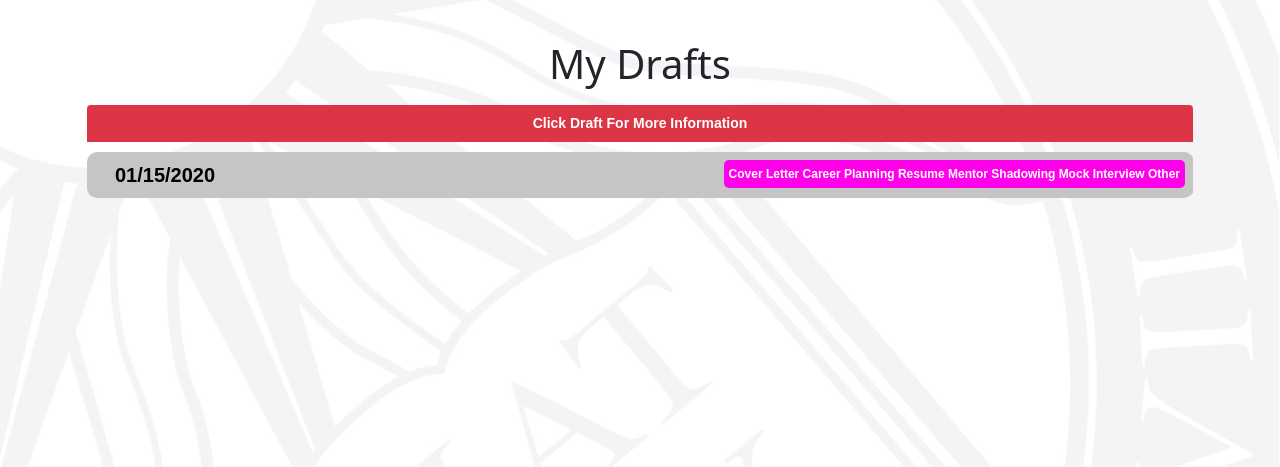
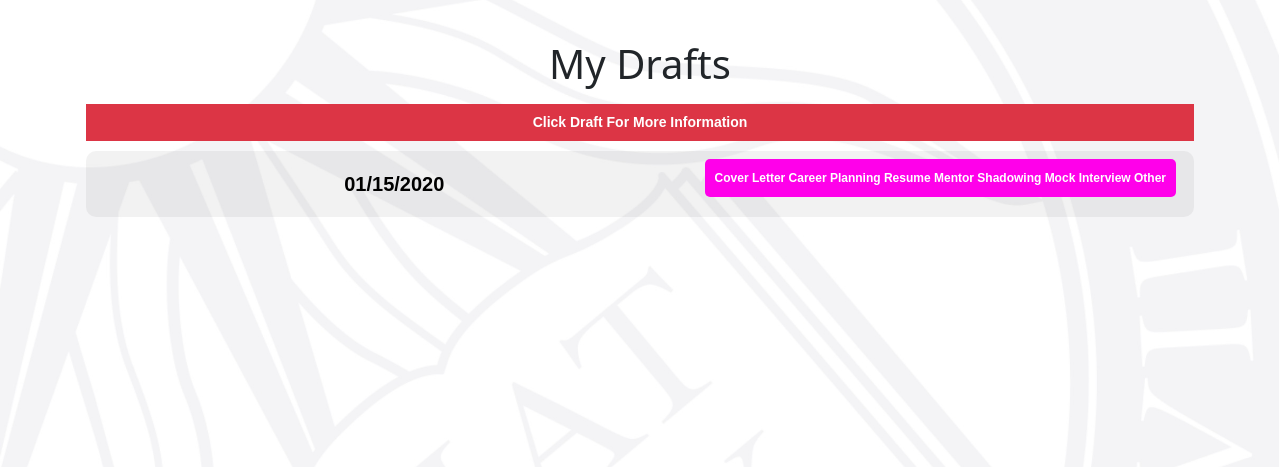
Before and after one commit to Levrk/Clark-Alumni-Website, a Django app: template Clark-Alumni-Website/templates/draft.html in a window 1280 px wide. Shown: the part 141-608 px from the top of the page. Run offline with Django 5.2, Linux system fonts and the light colour scheme; the template is opened without the code that fills it: values that come from a table or form of the project are taken from there, others are empty; tables that the repository leaves empty hold one stand-in row (values such as "Sample post"); some libraries are stand-ins or nearby versions.

Commit message:
changes
fux

```diff
--- a/Clark-Alumni-Website/templates/draft.html
+++ b/Clark-Alumni-Website/templates/draft.html
@@ -12,172 +12,104 @@
   <link rel="stylesheet" type="text/css" href="{% static 'view_my_requests.css' %}">
 
   <style>
-    /* Add some padding to the table cells */
+    /* General table styling */
     table {
-      border-spacing: 0 15px;
-      /* Add vertical spacing between rows */
-      background: transparent;
-      /* Make the table background transparent */
+        border-spacing: 0 15px; /* Vertical spacing between rows */
+        background: transparent; /* Transparent table background */
     }
 
-    table th,
-    table td {
-      background: #fff;
-      /* Add a background to the cells */
-      border: none;
-      /* Remove the cell borders */
+    /* Styling for all table cells */
+    table th, table td {
+        background: #fff; /* White background for cells */
+        border: none; /* No borders on cells */
     }
 
-    /* Add a background color to the table header */
+    /* Header row specific styling */
     table thead {
-      background-color: #f2f2f2;
-      padding-bottom: 20px;
-      /* Adjust this value as needed */
-    }
-
-    table thead th {
-      padding-bottom: 20px;
-      /* Adjust this value as needed */
+        background-color: #f2f2f2; /* Light grey background */
     }
 
 
-    /* Add hover effects to the table rows */
-    table tbody tr:hover {
-      background-color: #ddd;
+    table thead th {
+        padding-bottom: 20px; /* Bottom padding for header cells */
     }
 
-    /* Add some margin to the bottom of each row */
-    table tbody tr {
-      margin-bottom: 10px;
+    /* Hover effects and margin for table body rows */
+
+    table tbody tr:hover {
+        background-color: #ddd; /* Light grey background on hover */
     }
 
-    /* Add border radius to each row */
     table tbody tr {
-      border-radius: 10px;
+        margin-bottom: 5px; /* Bottom margin for rows */
+        border-radius: 5px; /* Rounded corners for rows */
     }
 
-    /* Add borders and border radius to the table */
-    table {
-      border: 1px solid #ddd;
-      border-radius: 5px;
-      overflow: hidden;
-      /* Make sure the border radius is applied to the table */
+    /* Styling for specific elements within data cells */
+    .submission-date, .status, .date, .help-requested {
+        font-size: 20px;
+        padding: 10px; /* Padding around text */
+        display: inline-block; /* Inline block for alignment */
+        color: black; /* Black text color */
+        border-radius: 5px; /* Rounded corners */
+        font-weight: bold; /* Bold font weight */
+        margin-right: 10px; /* Right margin for spacing */
     }
 
-    /* Make the submission date a bit bigger and in a box */
-    .submission-date {
-      font-size: 30px;
-      padding: 10px;
-      /* Increase padding to make the box bigger */
-      display: inline-block;
-      color: black;
-      border-radius: 5px;
-      font-weight: bold;
-      /* Make the date text bold */
-      margin-right: 10px;
-      /* Add right margin to create space between each box */
+    /* Smaller font size and specific styling for help requested */
+    .help-requested {
+        float: right; /* Align to the right */
+        background-color: rgb(255, 0, 234); /* Pink background */
+        color: white; /* White text */
+        font-size: 12px; /* Smaller font size */
     }
 
-    /* Change the color of the status based on its value */
-    .status {
-      padding: 5px;
-      color: white;
-      border-radius: 5px;
+    /* Status colors for various statuses */
+    .status-submitted {
+        background-color: #43cc08; /* Red background */
     }
 
-    .status-submitted {
-      background-color: #cc0808;
-    }
-
-    .status-assigned {
-      background-color: #17a41a;
+    .status-assigned, .status-closed {
+        background-color: #ff0000; /* Green background */
     }
 
     .status-taken {
-      background-color: #333;
-      /* Change this to the color you want for the "taken" status */
+        background-color: #00b7ff; /* Dark grey for 'taken' status */
     }
 
-    .collapse {
-      background-color: white;
-      /* Make the drop-down menu white */
-      transition: height 0.5s ease-out, opacity 0.5s ease-out;
-      opacity: 0;
+    /* Animations for collapsible elements */
+    .collapse, .collapsing, .collapse.show {
+        background-color: white; /* White background for collapsible content */
+        transition: height 0.5s ease-out, opacity 0.5s ease-out; /* Smooth transition for collapse */
     }
 
     .collapsing {
-      transition: height 0.35s ease-out, opacity 0.35s ease-out;
-      opacity: 0.5;
+        opacity: 0.5; /* Semi-transparent when collapsing */
     }
 
     .collapse.show {
-      transition: height 0.35s ease-out, opacity 0.35s ease-out;
-      opacity: 1;
+        opacity: 1; /* Fully opaque when fully shown */
     }
 
-    .my-accordion {
-      padding: 20px !important;
-      /* Increase padding to make the box bigger */
-      margin-bottom: 10px !important;
-      /* Add bottom margin to create space between each box */
-      position: relative;
-      /* Add position relative to make the delete button absolute */
+    /* Styling for accordion elements */
+    .my-accordion, .my-card, .comment-cell {
+        padding: 20px; /* Padding inside the elements */
+        margin-bottom: 20px; /* Bottom margin */
     }
 
-    .my-card {
-      margin-bottom: 20px;
-      /* Add space between each box */
-      padding: 20px;
-      /* Increase the size of the box */
+    /* Styling for clickable cells */
+    .clickable td {
+        background-color: rgb(208, 208, 208); /* Light grey background */
+        font-size: 20px; /* Larger font size */
+        color: black; /* Black text color */
+        border-radius: 10px; /* Rounded corners */
+        font-weight: bold; /* Bold text */
     }
 
-    .comment-cell {
-      text-align: left;
-      margin-bottom: 20px;
-      /* Add space between each box */
-    }
-
-    .clickable td {
-      background-color: rgb(208, 208, 208) !important;
-      /* Change this to the shade of red you want */
-      padding: 20px;
-      /* Increase padding to make the box bigger */
-      font-size: 20px;
-      /* Increase font size if needed */
-      padding: 10px;
-      /* Increase padding to make the box bigger */
-      color: black;
-      border-radius: 10px;
-      font-weight: bold;
-      /* Make the date text bold */
-      margin-right: 10px;
-      /* Add right margin to create space between each box */
-    }
-
-    .date {
-      float: left;
-      padding-left: 20px;
-      /* Adjust this to add more or less space */
-    }
-
-    .help-requested {
-      float: right;
-      background-color: rgb(255, 0, 234);
-      color: white;
-      padding: 5px;
-      font-size: 12px;
-      /* Adjust this to change the text size */
-      height: auto;
-      /* Adjust this to change the box height */
-      border-radius: 5px;
-      /* Make the box circular */
-    }
-
-    /* Style for the delete button */
+    /* Move the delete button to the bottom right corner */
     .delete-button {
-      position: absolute;
-      bottom: 10px;
-      right: 10px;
+      margin-top: auto;
+      margin-left: auto;
     }
   </style>
 
--- a/Clark-Alumni-Website/templates/view_my_requests.html
+++ b/Clark-Alumni-Website/templates/view_my_requests.html
@@ -44,7 +44,7 @@
 
     /* Styling for specific elements within data cells */
     .submission-date, .status, .date, .help-requested {
-        font-size: 30px;
+        font-size: 20px;
         padding: 10px; /* Padding around text */
         display: inline-block; /* Inline block for alignment */
         color: black; /* Black text color */
@@ -71,7 +71,7 @@
     }
 
     .status-taken {
-        background-color: #005eff; /* Dark grey for 'taken' status */
+        background-color: #00b7ff; /* Dark grey for 'taken' status */
     }
 
     /* Animations for collapsible elements */
```
